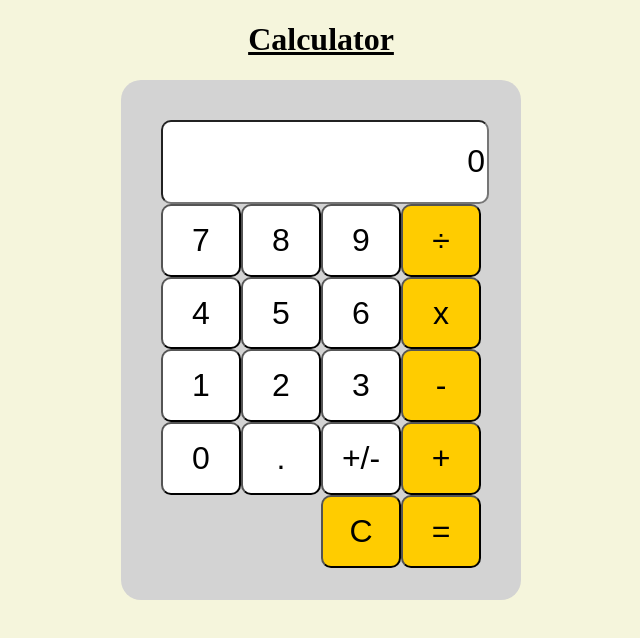
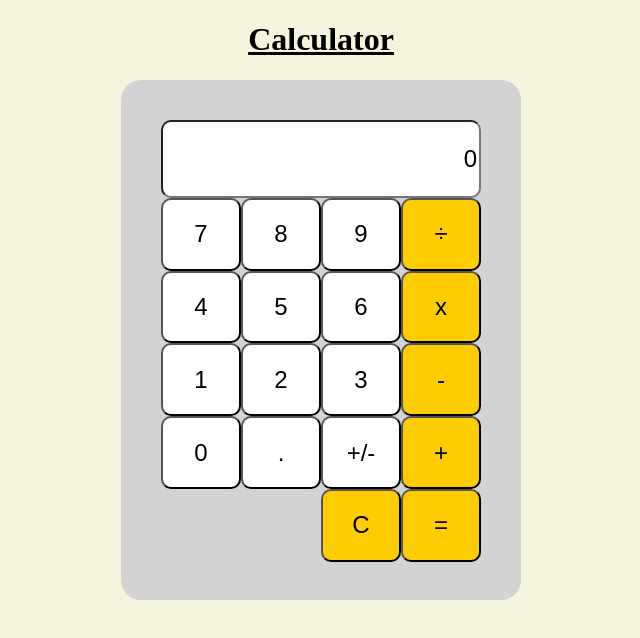
Before and after one commit to NicholasLanders/calculator, a website: page index.html in a window 1280 px wide. Shown: the whole page, without its empty margins (319-959 px from the left). Drawn offline with Linux system fonts and the light colour scheme.

Commit message:
Matching main branch changes.

```diff
--- a/style.css
+++ b/style.css
@@ -1,3 +1,16 @@
+/* Prevent zoom on mobile devices, as double clicking a button will zoom without it*/
+:root {
+  touch-action: pan-x pan-y;
+  height: 100%;
+}
+
+/* Accounts for all padding and border values when determining width/height
+     This allows the buttons and the display to align */
+#buttons-container,
+#display {
+  box-sizing: border-box;
+}
+
 body {
   background-color: beige;
 }
@@ -5,13 +18,11 @@ body {
 #calculator-container {
   border-radius: 20px;
   background-color: lightgrey;
-  width: 40%;
+  width: 90vw;
   max-width: 400px;
   min-width: 350px;
   height: 65vh;
   max-height: 750px;
-  min-height: 500px;
-  justify-items: center;
   margin-left: auto;
   margin-right: auto;
 }
@@ -21,11 +32,14 @@ body {
   grid-template-columns: repeat(4, 1fr);
   width: 80%;
   height: 70%;
+  margin-left: auto;
+  margin-right: auto;
 }
 
 button {
+  color: black;
   border-radius: 10px;
-  font-size: 2rem;
+  font-size: 1.5rem;
 }
 
 h1 {
@@ -39,7 +53,7 @@ h1 {
   text-align: right;
   width: 80%;
   height: 15%;
-  font-size: 2rem;
+  font-size: 1.5rem;
 }
 
 #display::placeholder {
@@ -50,10 +64,14 @@ button:hover {
   cursor: pointer;
 }
 
-.effect:hover,
-#C:hover,
-#equals:hover {
-  background-color: white;
+/* The hover function doesn't act as expected on mobile, so only using
+     for desktop */
+@media (min-width: 769px) {
+  .effect:hover,
+  #C:hover,
+  #equals:hover {
+    background-color: white;
+  }
 }
 
 .effect.clicked {
```
Also changed, not shown: README.MD (added).
